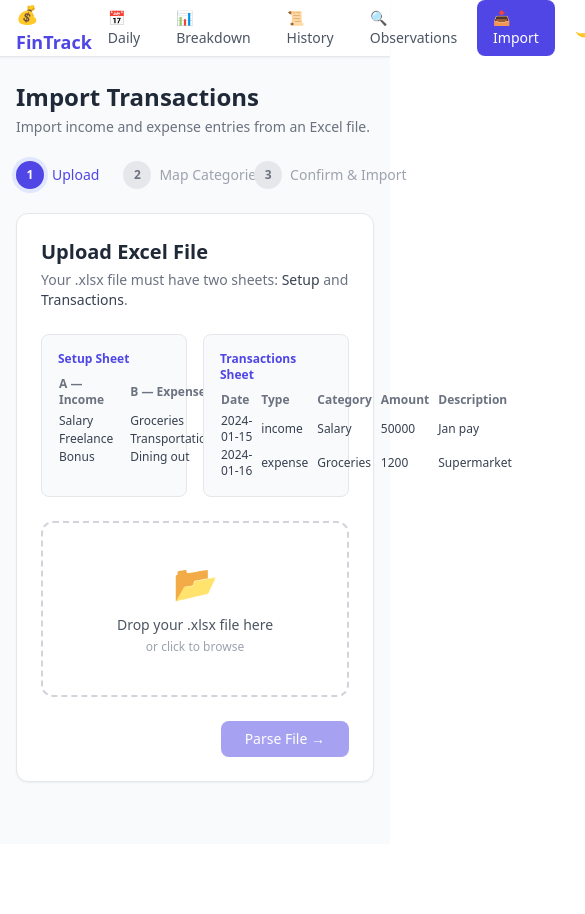
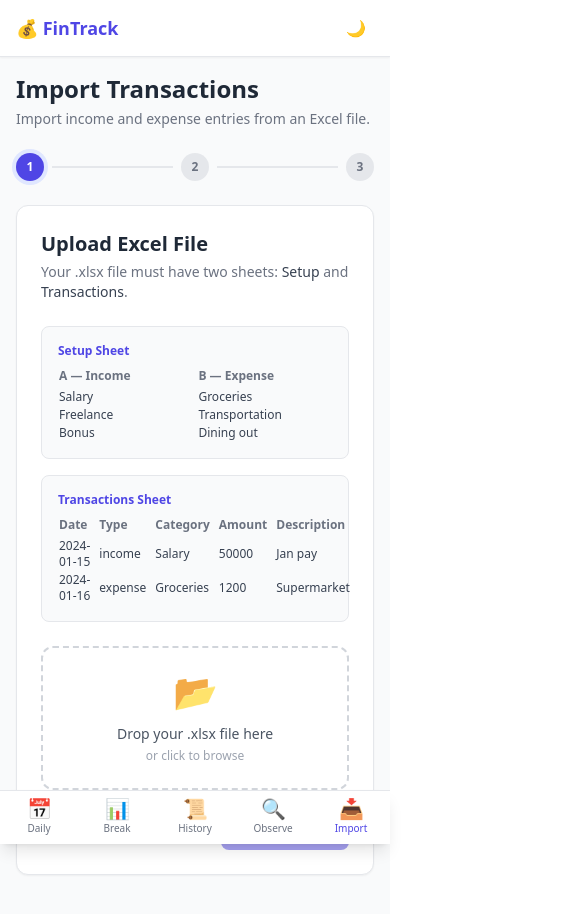
Before and after one commit to kyleperalesdev/fintrack, a React (Vite) app in the folder frontend/: page /import in a window 390 px wide. Shown: the top 914 px of the page, 585 px wide, since content can reach past the window. Before the commit the page ends 844 px from the top, so only its background shows below. Built offline with nearby package versions, Linux system fonts and the light colour scheme.

Commit message:
Update style to be responsive for mobile screens

```diff
--- a/frontend/src/App.jsx
+++ b/frontend/src/App.jsx
@@ -13,7 +13,7 @@ function AppShell() {
     <div className={dark ? 'dark' : ''}>
       <div className="min-h-screen bg-gray-50 dark:bg-gray-900 transition-colors duration-200">
         <Navigation />
-        <main className="max-w-5xl mx-auto px-4 py-6">
+        <main className="max-w-5xl mx-auto px-4 py-4 sm:py-6 pb-20 md:pb-6">
           <Routes>
             <Route path="/" element={<Navigate to="/daily" replace />} />
             <Route path="/daily" element={<Daily />} />
--- a/frontend/src/components/EntryForm.jsx
+++ b/frontend/src/components/EntryForm.jsx
@@ -30,7 +30,7 @@ export default function EntryForm({ onSubmit, initial = {}, onCancel }) {
 
   return (
     <form onSubmit={handleSubmit} className="space-y-3">
-      <div className="flex gap-3">
+      <div className="flex flex-col sm:flex-row gap-3">
         <div className="flex-1">
           <label className="block text-xs font-medium text-gray-500 dark:text-gray-400 mb-1">Date</label>
           <input
@@ -63,7 +63,7 @@ export default function EntryForm({ onSubmit, initial = {}, onCancel }) {
         </div>
       </div>
 
-      <div className="flex gap-3">
+      <div className="flex flex-col sm:flex-row gap-3">
         <div className="flex-1">
           <label className="block text-xs font-medium text-gray-500 dark:text-gray-400 mb-1">Category</label>
           <select
@@ -76,7 +76,7 @@ export default function EntryForm({ onSubmit, initial = {}, onCancel }) {
             {categories.map(c => <option key={c} value={c}>{c}</option>)}
           </select>
         </div>
-        <div className="w-40">
+        <div className="w-full sm:w-40">
           <label className="block text-xs font-medium text-gray-500 dark:text-gray-400 mb-1">Amount (₱)</label>
           <input
             type="number"
--- a/frontend/src/components/Navigation.jsx
+++ b/frontend/src/components/Navigation.jsx
@@ -2,26 +2,30 @@ import { NavLink } from 'react-router-dom'
 import { useDark } from '../ThemeContext'
 
 const links = [
-  { to: '/daily',        label: 'Daily',        icon: '📅' },
-  { to: '/breakdown',    label: 'Breakdown',    icon: '📊' },
-  { to: '/history',      label: 'History',      icon: '📜' },
-  { to: '/observations', label: 'Observations', icon: '🔍' },
-  { to: '/import',       label: 'Import',       icon: '📥' },
+  { to: '/daily',        label: 'Daily',       shortLabel: 'Daily',   icon: '📅' },
+  { to: '/breakdown',    label: 'Breakdown',   shortLabel: 'Break',   icon: '📊' },
+  { to: '/history',      label: 'History',     shortLabel: 'History', icon: '📜' },
+  { to: '/observations', label: 'Observations',shortLabel: 'Observe', icon: '🔍' },
+  { to: '/import',       label: 'Import',      shortLabel: 'Import',  icon: '📥' },
 ]
 
 export default function Navigation() {
   const { dark, toggle } = useDark()
   return (
+    <>
+      {/* Top bar */}
       <nav className="bg-white dark:bg-gray-800 border-b border-gray-200 dark:border-gray-700 shadow-sm transition-colors duration-200">
         <div className="max-w-5xl mx-auto px-4 flex items-center justify-between h-14">
           <span className="font-bold text-lg text-indigo-600 dark:text-indigo-400">💰 FinTrack</span>
-        <div className="flex gap-1 items-center">
+
+          {/* Desktop nav — hidden below md */}
+          <div className="hidden md:flex gap-1 items-center">
             {links.map(({ to, label, icon }) => (
               <NavLink
                 key={to}
                 to={to}
                 className={({ isActive }) =>
-                `px-4 py-2 rounded-lg text-sm font-medium transition-colors ${
+                  `px-3 py-2 rounded-lg text-sm font-medium transition-colors ${
                     isActive
                       ? 'bg-indigo-600 text-white'
                       : 'text-gray-600 dark:text-gray-300 hover:bg-gray-100 dark:hover:bg-gray-700'
@@ -39,7 +43,39 @@ export default function Navigation() {
               {dark ? '☀️' : '🌙'}
             </button>
           </div>
+
+          {/* Mobile: dark mode toggle only */}
+          <button
+            onClick={toggle}
+            className="md:hidden p-2 rounded-lg text-gray-500 dark:text-gray-400 hover:bg-gray-100 dark:hover:bg-gray-700 transition-colors"
+            title={dark ? 'Switch to light mode' : 'Switch to night mode'}
+          >
+            {dark ? '☀️' : '🌙'}
+          </button>
         </div>
       </nav>
+
+      {/* Mobile bottom tab bar — hidden at md and above */}
+      <div className="md:hidden fixed bottom-0 left-0 right-0 z-50 bg-white dark:bg-gray-800 border-t border-gray-200 dark:border-gray-700 shadow-lg">
+        <div className="flex">
+          {links.map(({ to, shortLabel, icon }) => (
+            <NavLink
+              key={to}
+              to={to}
+              className={({ isActive }) =>
+                `flex-1 flex flex-col items-center justify-center py-2 gap-0.5 transition-colors ${
+                  isActive
+                    ? 'text-indigo-600 dark:text-indigo-400'
+                    : 'text-gray-500 dark:text-gray-400'
+                }`
+              }
+            >
+              <span className="text-xl leading-none">{icon}</span>
+              <span className="text-[10px] font-medium">{shortLabel}</span>
+            </NavLink>
+          ))}
+        </div>
+      </div>
+    </>
   )
 }
--- a/frontend/src/pages/History.jsx
+++ b/frontend/src/pages/History.jsx
@@ -55,7 +55,7 @@ export default function History() {
   return (
     <div className="space-y-4">
       {/* Header */}
-      <div className="flex items-center justify-between flex-wrap gap-2">
+      <div className="flex flex-col sm:flex-row sm:items-start sm:justify-between gap-3">
         <div>
           <h1 className="text-xl font-bold text-gray-800 dark:text-gray-100">History</h1>
           {entries.length > 0 && (
@@ -64,15 +64,19 @@ export default function History() {
             </p>
           )}
         </div>
-        <div className="flex gap-2 items-center flex-wrap">
+        <div className="flex flex-col sm:flex-row gap-2 sm:items-center">
+          <div className="flex gap-2">
             {['all', 'income', 'expense'].map(f => (
               <button key={f} onClick={() => setFilter(f)} className={filterBtnCls(filter === f)}>
                 {f.charAt(0).toUpperCase() + f.slice(1)}
               </button>
             ))}
+          </div>
+          <div className="flex gap-2 items-center">
             <input type="date" value={range.from} onChange={e => setRange(r => ({ ...r, from: e.target.value }))} className={dateCls} />
             <span className="text-gray-400 dark:text-gray-500 text-sm">to</span>
             <input type="date" value={range.to} onChange={e => setRange(r => ({ ...r, to: e.target.value }))} className={dateCls} />
+          </div>
         </div>
       </div>
 
--- a/frontend/src/pages/Import.jsx
+++ b/frontend/src/pages/Import.jsx
@@ -55,7 +55,7 @@ function StepUpload({ onParsed }) {
       </div>
 
       {/* File format guide */}
-      <div className="grid grid-cols-2 gap-4">
+      <div className="grid grid-cols-1 sm:grid-cols-2 gap-4">
         <div className="rounded-lg border border-gray-200 dark:border-gray-600 p-4 bg-gray-50 dark:bg-gray-700/50">
           <p className="text-xs font-semibold text-indigo-600 dark:text-indigo-400 mb-2">Setup Sheet</p>
           <table className="text-xs w-full">
@@ -110,7 +110,7 @@ function StepUpload({ onParsed }) {
         onDragLeave={() => setDragging(false)}
         onDrop={handleDrop}
         onClick={() => inputRef.current?.click()}
-        className={`border-2 border-dashed rounded-xl p-10 text-center cursor-pointer transition-colors ${
+        className={`border-2 border-dashed rounded-xl p-6 sm:p-10 text-center cursor-pointer transition-colors ${
           dragging
             ? 'border-indigo-500 bg-indigo-50 dark:bg-indigo-900/20'
             : 'border-gray-300 dark:border-gray-600 hover:border-indigo-400 dark:hover:border-indigo-500 hover:bg-gray-50 dark:hover:bg-gray-700/30'
@@ -645,10 +645,10 @@ export default function Import() {
       </div>
 
       {/* Step indicator */}
-      <div className="flex items-center gap-0">
+      <div className="flex items-center">
         {STEPS.map((label, i) => (
           <div key={i} className="flex items-center flex-1 last:flex-none">
-            <div className="flex items-center gap-2 shrink-0">
+            <div className="flex items-center gap-1.5 sm:gap-2 shrink-0">
               <div className={`w-7 h-7 rounded-full flex items-center justify-center text-xs font-bold transition-colors ${
                 i < step
                   ? 'bg-indigo-600 text-white'
@@ -658,7 +658,7 @@ export default function Import() {
               }`}>
                 {i < step ? '✓' : i + 1}
               </div>
-              <span className={`text-sm font-medium ${
+              <span className={`hidden sm:inline text-sm font-medium ${
                 i === step
                   ? 'text-indigo-600 dark:text-indigo-400'
                   : i < step
@@ -669,7 +669,7 @@ export default function Import() {
               </span>
             </div>
             {i < STEPS.length - 1 && (
-              <div className={`flex-1 h-0.5 mx-3 transition-colors ${
+              <div className={`flex-1 h-0.5 mx-2 sm:mx-3 transition-colors ${
                 i < step ? 'bg-indigo-600' : 'bg-gray-200 dark:bg-gray-700'
               }`} />
             )}
```
Also changed, not shown: frontend/src/pages/Breakdown.jsx (+11 -11 lines), frontend/src/pages/Daily.jsx (+9 -9 lines), frontend/src/pages/Observations.jsx (+8 -8 lines), 5 other files (tests, documents, lock files or other folders). Lines whose indentation alone changed are shown as unchanged.
